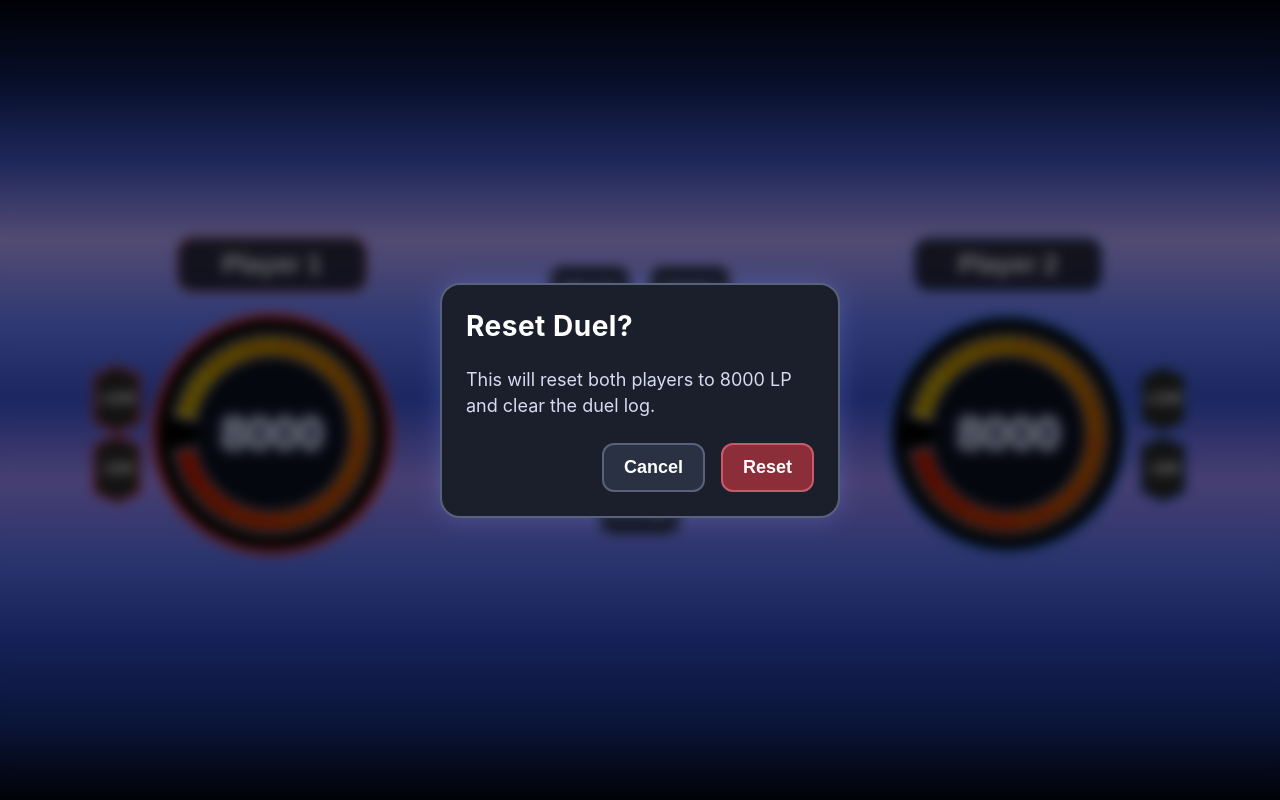
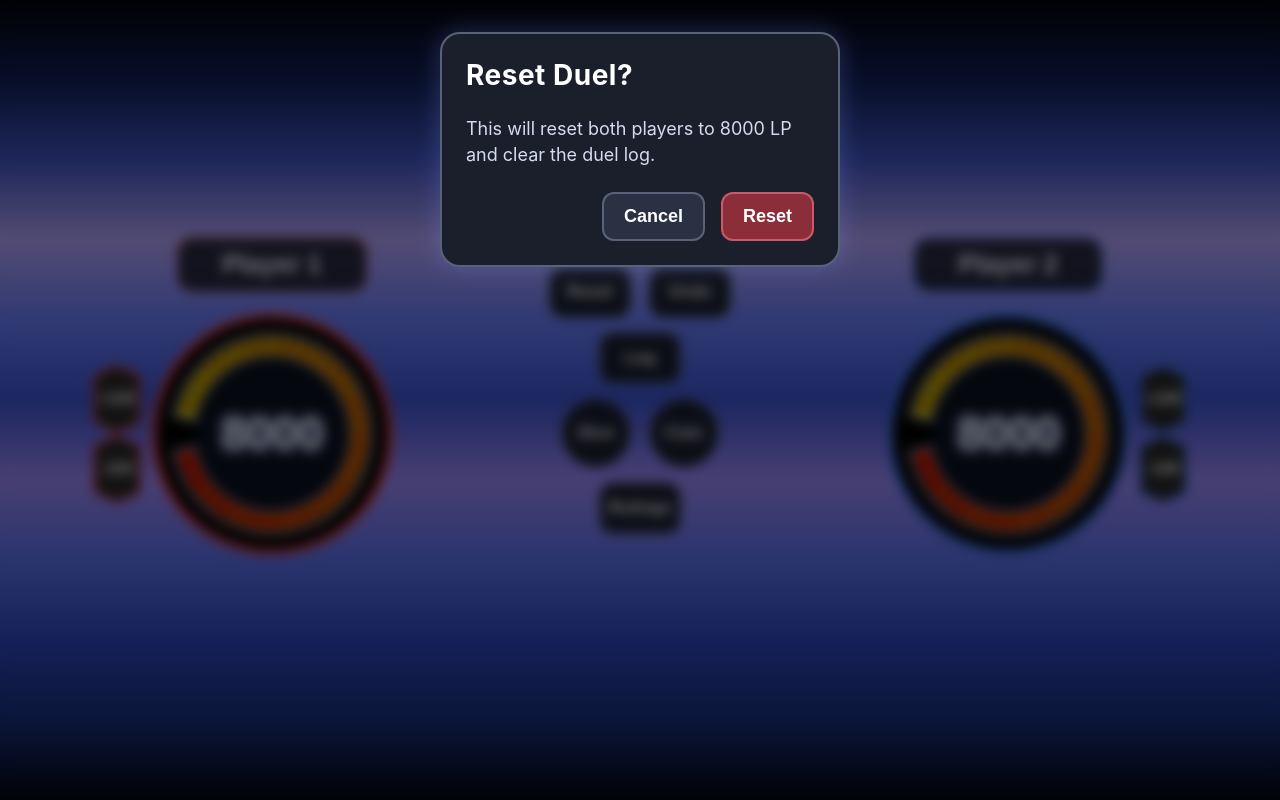
Before and after one commit to alector77-dev/aegis, a React (Vite) app: page / in a window 1280 px wide. Both pictures are taken after a click on the button "Reset". Built offline with nearby package versions, Linux system fonts and the light colour scheme.

Commit message:
calculator modal up

```diff
--- a/src/components/ModalBackdrop.css
+++ b/src/components/ModalBackdrop.css
@@ -9,6 +9,7 @@
   backdrop-filter: blur(6px);
 
   display: flex;
-  align-items: center;
+  align-items: flex-start;
+  padding-top: 4vh;
   justify-content: center;
 }
```
